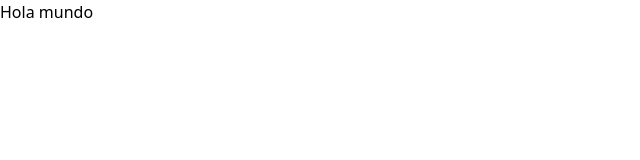
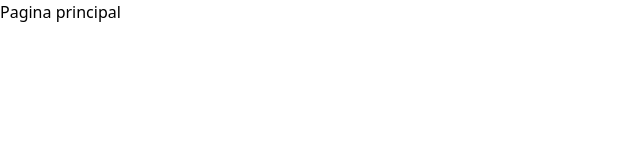
Before and after one commit to dxnielso/whats-up-with-this-watter, a React (Vite) app: page / in a window 1280 px wide. Shown: the top 160 px of the page, without its empty margins (0-640 px from the left). Built offline with nearby package versions, Linux system fonts and the light colour scheme.

Commit message:
added pages

```diff
--- a/src/App.jsx
+++ b/src/App.jsx
@@ -1,11 +1,9 @@
+import Main from "./pages/Main"
+
 function App() {
 
   return (
-    <>
-      <div>
-        Hola mundo
-      </div>
-    </>
+    <Main />
   )
 }
 
--- /dev/null
+++ b/src/layouts/tabs.jsx
@@ -0,0 +1,8 @@
+/* eslint-disable react/prop-types */
+export default function TabLayout({ children }) {
+  return (
+    <div>
+      {children}
+    </div>
+  )
+}
--- /dev/null
+++ b/src/pages/Main.jsx
@@ -0,0 +1,11 @@
+import TabLayout from "../layouts/tabs"
+
+export default function Main() {
+  return (
+    <TabLayout>
+      <div>
+        Pagina principal
+      </div>
+    </TabLayout>
+  )
+}
```
Also changed, not shown: src/pages/Recommendations.jsx (added, +11 -0 lines), src/pages/Search.jsx (added, +7 -0 lines), src/pages/Setting.jsx (added, +11 -0 lines).
